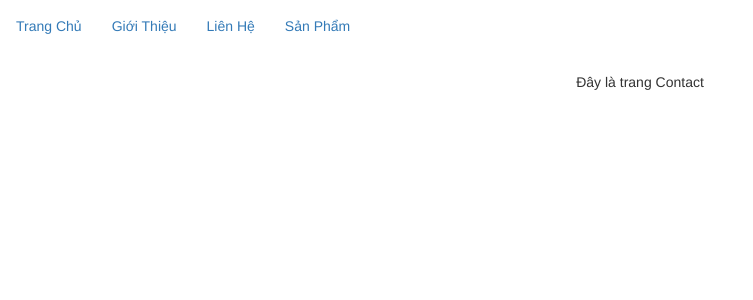
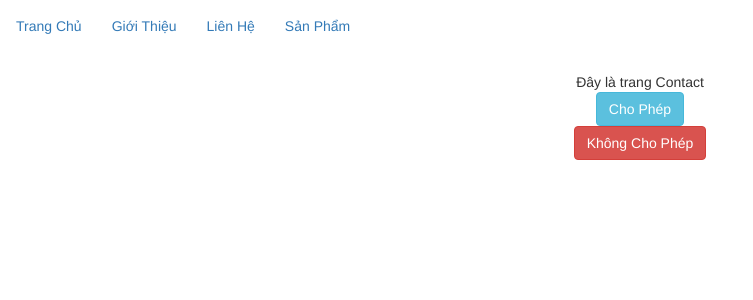
Before and after one commit to minhduc3701/Router, a React (Create React App) app: page /contact in a window 1280 px wide. Shown: the top 300 px of the page, without its empty margins (0-753 px from the left). Built offline with nearby package versions, Linux system fonts and the light colour scheme.

Commit message:
obj Prompt

```diff
--- a/src/components/Contact.js
+++ b/src/components/Contact.js
@@ -1,8 +1,45 @@
 import React from "react";
+import { Prompt } from "react-router-dom";
 
 class Contact extends React.Component {
+  constructor(props) {
+    super(props);
+    this.state = {
+      isChecked: false
+    };
+  }
+
+  onChecked = checked => {
+    this.setState({
+      isChecked: checked
+    });
+  };
+
   render() {
-    return <div>Đây là trang Contact</div>;
+    return (
+      <div>
+        Đây là trang Contact <br />
+        <button
+          onClick={() => this.onChecked(false)}
+          type="button"
+          className="btn btn-info"
+        >
+          Cho Phép
+        </button>
+        <br />
+        <button
+          onClick={() => this.onChecked(true)}
+          type="button"
+          className="btn btn-danger"
+        >
+          Không Cho Phép
+        </button>
+        <Prompt
+          when={this.state.isChecked}
+          message={location => `Bạn chắc chắn muốn đi đến ${location.pathname}`} //trang b chuan bi di toi
+        ></Prompt>
+      </div>
+    );
   }
 }
 
```
